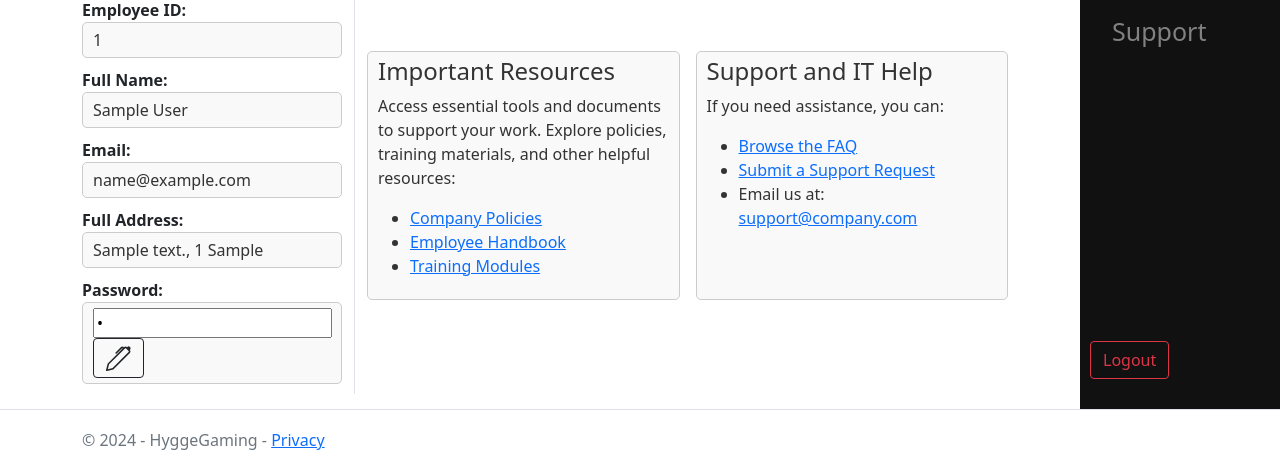
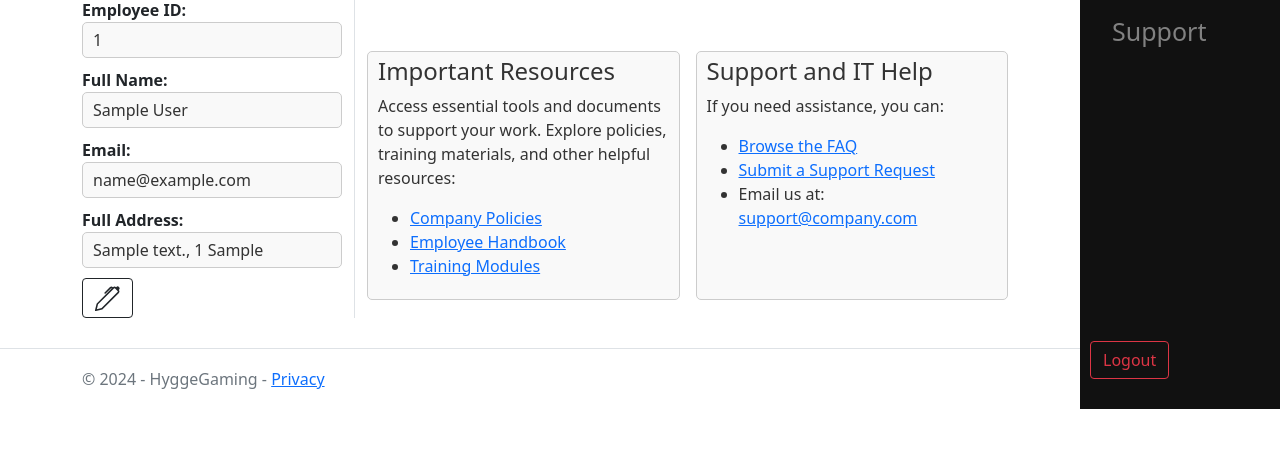
Before and after one commit to PeterZealand/HyggeGaming, an ASP.NET Core app: page /Employees/Profile in a window 1280 px wide. Shown: the part 391-861 px from the top of the page. After the commit the page ends 800 px from the top, so only its background shows below. Run offline with ASP.NET Core 8, Linux system fonts and the light colour scheme; the visitor is signed in with stand-in values (Sample User, id 1); tables that the repository leaves empty hold one stand-in row (values such as "Sample post"); style sheets or scripts are compiled from the project's sources.

Commit message:
Second push buttons

```diff
--- a/HyggeGaming/Pages/Employees/Profile.cshtml
+++ b/HyggeGaming/Pages/Employees/Profile.cshtml
@@ -29,19 +29,12 @@
             <span class="fake-label">Full Address:</span>
             <span class="fake-input">@Model.Employee.Address, @Model.Employee.ZipCode @Model.Employee.ZipCodeNavigation.City1</span>
         </div>
-        <div class="form-like">
-            <span class="fake-label">Password:</span>
-            <span class="fake-input">
-                <input type="password" value="@Model.Employee.Password"
-                       class="password-field" />
 
-                <button class="btn btn-outline-dark">
-                    <svg xmlns="http://www.w3.org/2000/svg" width="25" height="25" fill="currentColor" class="bi bi-pen" viewBox="0 0 16 16">
-                        <path d="m13.498.795.149-.149a1.207 1.207 0 1 1 1.707 1.708l-.149.148a1.5 1.5 0 0 1-.059 2.059L4.854 14.854a.5.5 0 0 1-.233.131l-4 1a.5.5 0 0 1-.606-.606l1-4a.5.5 0 0 1 .131-.232l9.642-9.642a.5.5 0 0 0-.642.056L6.854 4.854a.5.5 0 1 1-.708-.708L9.44.854A1.5 1.5 0 0 1 11.5.796a1.5 1.5 0 0 1 1.998-.001m-.644.766a.5.5 0 0 0-.707 0L1.95 11.756l-.764 3.057 3.057-.764L14.44 3.854a.5.5 0 0 0 0-.708z" />
-                    </svg>
-                </button>
-            </span>
-        </div>
+        <button class="btn btn-outline-dark">
+            <svg xmlns="http://www.w3.org/2000/svg" width="25" height="25" fill="currentColor" class="bi bi-pen" viewBox="0 0 16 16">
+                <path d="m13.498.795.149-.149a1.207 1.207 0 1 1 1.707 1.708l-.149.148a1.5 1.5 0 0 1-.059 2.059L4.854 14.854a.5.5 0 0 1-.233.131l-4 1a.5.5 0 0 1-.606-.606l1-4a.5.5 0 0 1 .131-.232l9.642-9.642a.5.5 0 0 0-.642.056L6.854 4.854a.5.5 0 1 1-.708-.708L9.44.854A1.5 1.5 0 0 1 11.5.796a1.5 1.5 0 0 1 1.998-.001m-.644.766a.5.5 0 0 0-.707 0L1.95 11.756l-.764 3.057 3.057-.764L14.44 3.854a.5.5 0 0 0 0-.708z" />
+            </svg>
+        </button>
     </div>
 
     <div class="col-7 mt-5">
```
